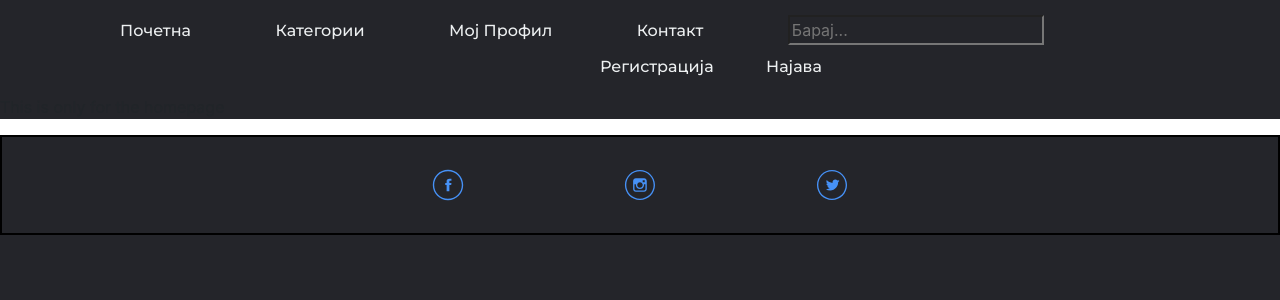
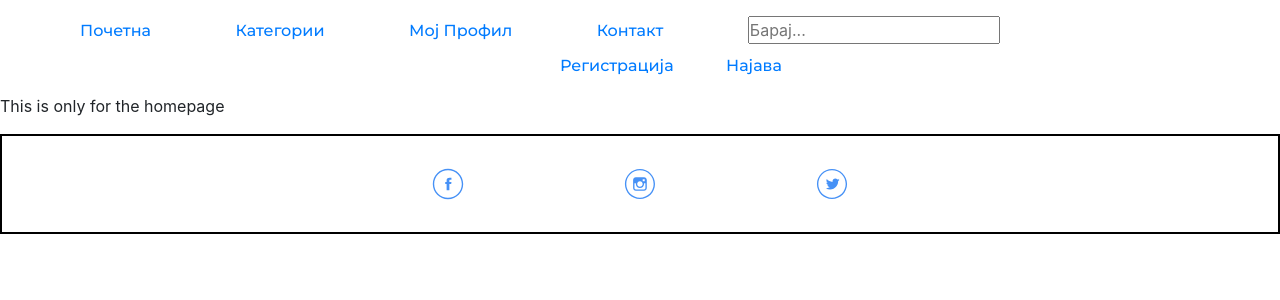
Before and after one commit to itsOmniscient/InWatch, a Flask app: page / in a window 1280 px wide. Shown: the top 300 px of the page. Run offline with Flask 2, Linux system fonts and the light colour scheme; some libraries are stand-ins or nearby versions.

Commit message:
Mostly navbar styling

```diff
--- a/static/style.css
+++ b/static/style.css
@@ -1,14 +1,14 @@
 @import url('https://fonts.googleapis.com/css2?family=Montserrat:wght@500&display=swap');
 
 * {
-  background-color: #24252A;
+  margin: 0;
+  padding: 0;
 }
 
 li, a {
   font-family: "Montserrat", sans-serif;
   font-weight: 500;
-  font-size: 16px;
-  color: #edf0f1;
+  font-size: 1em;
   text-decoration: none;
 }
 
--- a/templates/layout.html
+++ b/templates/layout.html
@@ -11,10 +11,10 @@
     <header>
     <nav id=navbar>
       <ul class="nav-ul">
-        <li class="nav-li nav1"><a href="/">Почетна</a></li>
+        <li class="nav-li nav1"><a href="/home">Почетна</a></li>
         <li class="nav-li nav1"><a href="/">Категории</a></li>
         <li class="nav-li nav1"><a href="/">Мој Профил</a></li>
-        <li class="nav-li nav1">Контакт</li>
+        <li class="nav-li nav1"><a href="/">Контакт</a></li>
         <input type="text" class="search-bar" placeholder="Барај...">
         <li class="nav-li registration"><a href="/register">Регистрација</a></li>
         <li class="nav-li login"<a href="/login"><a href="/login">Најава</a></li>
@@ -27,14 +27,14 @@
     <div class="contact">
       <div class="svg-wrap">
           <svg class="svg-icon" viewBox="0 0 20 20">
-							<path fill="none" d="M10,0.5c-5.247,0-9.5,4.253-9.5,9.5c0,5.247,4.253,9.5,9.5,9.5c5.247,0,9.5-4.253,9.5-9.5C19.5,4.753,15.247,0.5,10,0.5 M10,18.637c-4.77,0-8.636-3.867-8.636-8.637S5.23,1.364,10,1.364S18.637,5.23,18.637,10S14.77,18.637,10,18.637 M10.858,7.949c0-0.349,0.036-0.536,0.573-0.536h0.719v-1.3H11c-1.38,0-1.866,0.65-1.866,1.743v0.845h-0.86V10h0.86v3.887h1.723V10h1.149l0.152-1.299h-1.302L10.858,7.949z"></path>
-						</svg>
+							<a href="" target="_blank"><path fill="none" d="M10,0.5c-5.247,0-9.5,4.253-9.5,9.5c0,5.247,4.253,9.5,9.5,9.5c5.247,0,9.5-4.253,9.5-9.5C19.5,4.753,15.247,0.5,10,0.5 M10,18.637c-4.77,0-8.636-3.867-8.636-8.637S5.23,1.364,10,1.364S18.637,5.23,18.637,10S14.77,18.637,10,18.637 M10.858,7.949c0-0.349,0.036-0.536,0.573-0.536h0.719v-1.3H11c-1.38,0-1.866,0.65-1.866,1.743v0.845h-0.86V10h0.86v3.887h1.723V10h1.149l0.152-1.299h-1.302L10.858,7.949z"></path>
+						</svg></a>
         <svg class="svg-icon" viewBox="0 0 20 20">
-							<path fill="none" d="M9.969,0.594c-5.195,0-9.406,4.211-9.406,9.406c0,5.195,4.211,9.406,9.406,9.406c5.195,0,9.406-4.211,9.406-9.406C19.375,4.805,15.164,0.594,9.969,0.594 M9.969,18.552c-4.723,0-8.551-3.829-8.551-8.552s3.829-8.551,8.551-8.551S18.521,5.277,18.521,10S14.691,18.552,9.969,18.552 M12.534,5.724H7.403c-0.944,0-1.71,0.766-1.71,1.71v5.131c0,0.944,0.766,1.71,1.71,1.71h5.131c0.944,0,1.71-0.766,1.71-1.71V7.435C14.244,6.49,13.479,5.724,12.534,5.724M11.679,7.007h1.283V8.29h-1.283V7.007z M9.969,8.29c0.944,0,1.71,0.766,1.71,1.71s-0.766,1.71-1.71,1.71s-1.71-0.766-1.71-1.71S9.024,8.29,9.969,8.29 M13.39,12.565c0,0.472-0.384,0.854-0.855,0.854H7.403c-0.472,0-0.855-0.383-0.855-0.854V9.573h0.898C7.423,9.712,7.403,9.854,7.403,10c0,1.417,1.149,2.565,2.565,2.565c1.416,0,2.565-1.148,2.565-2.565c0-0.146-0.02-0.288-0.043-0.427h0.898V12.565z"></path>
-						</svg>
+							<a href="" target="_blank"><path fill="none" d="M9.969,0.594c-5.195,0-9.406,4.211-9.406,9.406c0,5.195,4.211,9.406,9.406,9.406c5.195,0,9.406-4.211,9.406-9.406C19.375,4.805,15.164,0.594,9.969,0.594 M9.969,18.552c-4.723,0-8.551-3.829-8.551-8.552s3.829-8.551,8.551-8.551S18.521,5.277,18.521,10S14.691,18.552,9.969,18.552 M12.534,5.724H7.403c-0.944,0-1.71,0.766-1.71,1.71v5.131c0,0.944,0.766,1.71,1.71,1.71h5.131c0.944,0,1.71-0.766,1.71-1.71V7.435C14.244,6.49,13.479,5.724,12.534,5.724M11.679,7.007h1.283V8.29h-1.283V7.007z M9.969,8.29c0.944,0,1.71,0.766,1.71,1.71s-0.766,1.71-1.71,1.71s-1.71-0.766-1.71-1.71S9.024,8.29,9.969,8.29 M13.39,12.565c0,0.472-0.384,0.854-0.855,0.854H7.403c-0.472,0-0.855-0.383-0.855-0.854V9.573h0.898C7.423,9.712,7.403,9.854,7.403,10c0,1.417,1.149,2.565,2.565,2.565c1.416,0,2.565-1.148,2.565-2.565c0-0.146-0.02-0.288-0.043-0.427h0.898V12.565z"></path>
+						</svg></a>
         <svg class="svg-icon" viewBox="0 0 20 20">
-							<path fill="none" d="M14.467,6.707c-0.34,0.198-0.715,0.342-1.115,0.419c-0.318-0.335-0.775-0.545-1.279-0.545c-0.969,0-1.754,0.773-1.754,1.727c0,0.135,0.015,0.267,0.045,0.394C8.905,8.628,7.612,7.94,6.747,6.896C6.596,7.151,6.509,7.448,6.509,7.764c0,0.599,0.31,1.128,0.78,1.438C7.002,9.192,6.732,9.115,6.495,8.985c0,0.007,0,0.014,0,0.021c0,0.837,0.605,1.535,1.408,1.694c-0.147,0.04-0.302,0.06-0.462,0.06c-0.113,0-0.223-0.011-0.33-0.031c0.223,0.687,0.871,1.186,1.638,1.199c-0.6,0.464-1.356,0.739-2.179,0.739c-0.142,0-0.281-0.007-0.418-0.023c0.777,0.489,1.699,0.775,2.689,0.775c3.228,0,4.991-2.63,4.991-4.913c0-0.075-0.002-0.149-0.004-0.223c0.342-0.244,0.639-0.547,0.875-0.894c-0.316,0.137-0.652,0.23-1.008,0.272C14.057,7.448,14.336,7.11,14.467,6.707 M10,0.594c-5.195,0-9.406,4.211-9.406,9.406c0,5.195,4.211,9.406,9.406,9.406c5.196,0,9.407-4.211,9.407-9.406C19.406,4.805,15.195,0.594,10,0.594 M10,18.552c-4.723,0-8.551-3.829-8.551-8.552S5.277,1.449,10,1.449c4.723,0,8.551,3.829,8.551,8.551S14.723,18.552,10,18.552">
-							</path>
+							<a href="" target="_blank"><path fill="none" d="M14.467,6.707c-0.34,0.198-0.715,0.342-1.115,0.419c-0.318-0.335-0.775-0.545-1.279-0.545c-0.969,0-1.754,0.773-1.754,1.727c0,0.135,0.015,0.267,0.045,0.394C8.905,8.628,7.612,7.94,6.747,6.896C6.596,7.151,6.509,7.448,6.509,7.764c0,0.599,0.31,1.128,0.78,1.438C7.002,9.192,6.732,9.115,6.495,8.985c0,0.007,0,0.014,0,0.021c0,0.837,0.605,1.535,1.408,1.694c-0.147,0.04-0.302,0.06-0.462,0.06c-0.113,0-0.223-0.011-0.33-0.031c0.223,0.687,0.871,1.186,1.638,1.199c-0.6,0.464-1.356,0.739-2.179,0.739c-0.142,0-0.281-0.007-0.418-0.023c0.777,0.489,1.699,0.775,2.689,0.775c3.228,0,4.991-2.63,4.991-4.913c0-0.075-0.002-0.149-0.004-0.223c0.342-0.244,0.639-0.547,0.875-0.894c-0.316,0.137-0.652,0.23-1.008,0.272C14.057,7.448,14.336,7.11,14.467,6.707 M10,0.594c-5.195,0-9.406,4.211-9.406,9.406c0,5.195,4.211,9.406,9.406,9.406c5.196,0,9.407-4.211,9.407-9.406C19.406,4.805,15.195,0.594,10,0.594 M10,18.552c-4.723,0-8.551-3.829-8.551-8.552S5.277,1.449,10,1.449c4.723,0,8.551,3.829,8.551,8.551S14.723,18.552,10,18.552">
+							</path></a>
 						</svg>
       </div>
     </div>
```
